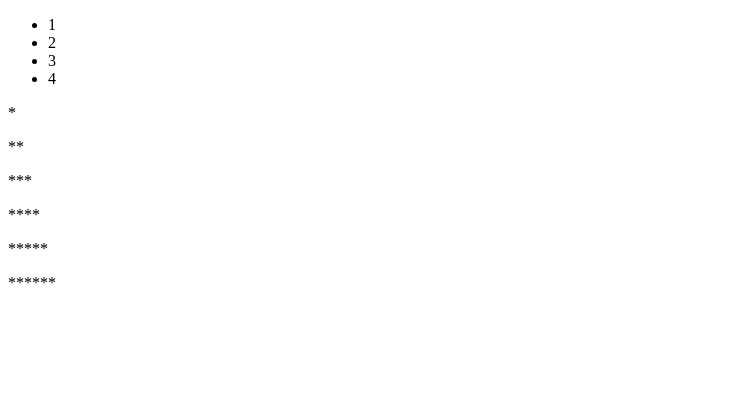
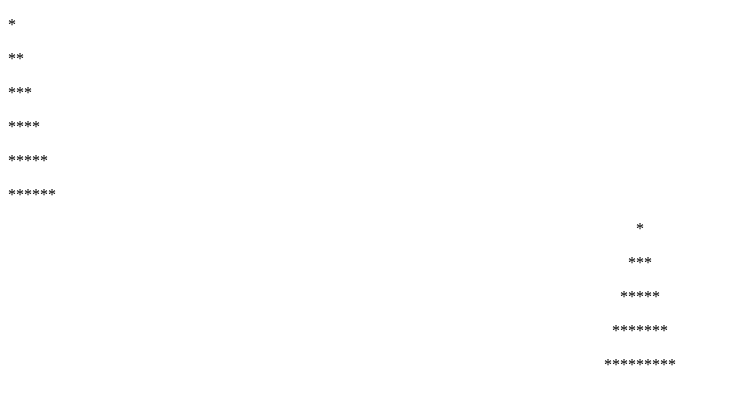
Before and after one commit to Umberto2698/S3-L5-Exercise, a plain HTML site: page Index.html in a window 1280 px wide. Shown: the whole page, without its empty margins (0-730 px from the left). Drawn offline with Linux system fonts and the light colour scheme.

Commit message:
Added solution to exercise 28

```diff
--- a/D10.js
+++ b/D10.js
@@ -556,13 +556,13 @@
 
 */
 const halfTree = (n) => {
-  const body = document.body;
+  const div = document.querySelector("div");
   let halftree = "";
   for (let i = 0; i < n; i++) {
     halftree += "*";
     const p = document.createElement("p");
     p.innerText = halftree;
-    body.appendChild(p);
+    div.appendChild(p);
   }
 };
 halfTree(6);
@@ -578,6 +578,18 @@
   *****
 
 */
+const tree = (n) => {
+  const div = document.querySelector("body>div:nth-child(2)");
+  let Tree = "";
+  for (let i = 0; i < n; i++) {
+    Tree += "*";
+    Tree = Tree.padStart(i + (i + 1), "*");
+    const p = document.createElement("p");
+    p.innerText = Tree;
+    div.appendChild(p);
+  }
+};
+tree(5);
 
 /* ESERCIZIO 29
   Crea una funzione chiamata "isItPrime" che riceve un numero come parametro e ritorna true se il numero fornito è un numero primo.
--- a/Index.html
+++ b/Index.html
@@ -6,12 +6,8 @@
     <title>Progetto terza settimana</title>
   </head>
   <body>
-    <ul id="myList">
-      <li>1</li>
-      <li>2</li>
-      <li>3</li>
-      <li>4</li>
-    </ul>
+    <div style="text-align: left"></div>
+    <div style="text-align: center"></div>
     <script src="./D10.js"></script>
   </body>
 </html>
```
